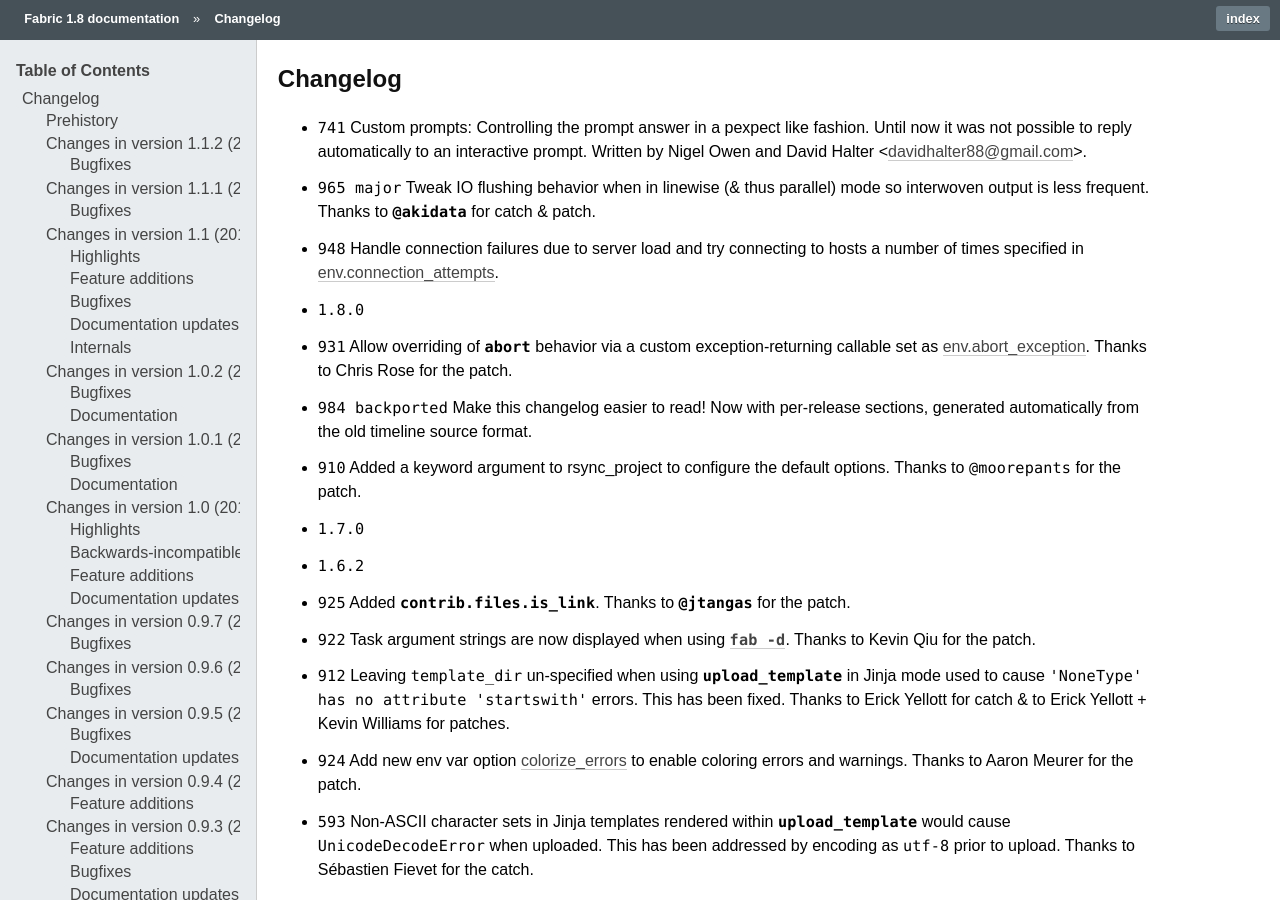
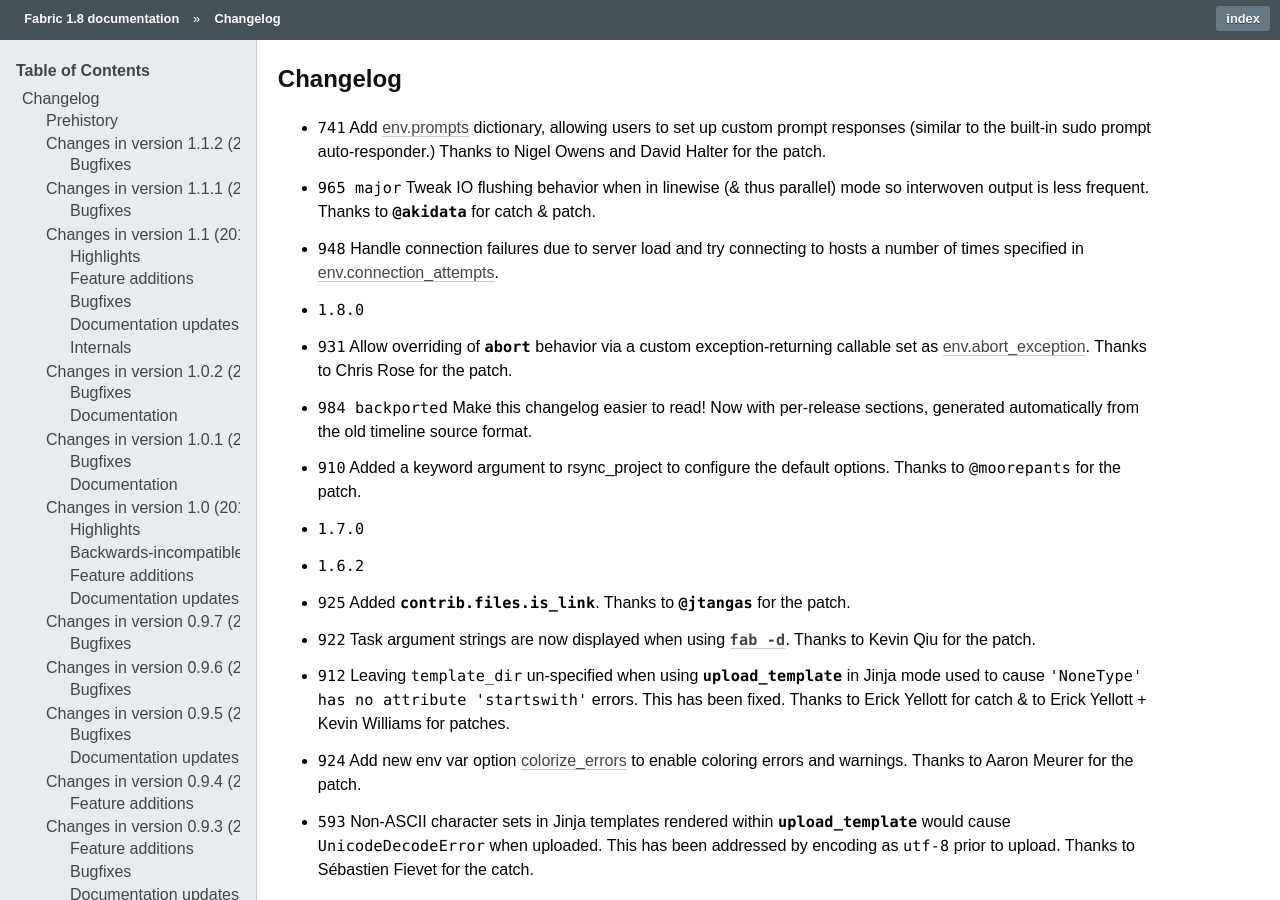
Before and after one commit to fabric/fabric, a Sphinx documentation site: the page built from docs/changelog.rst, in a window 1280 px wide and 900 px high. Built offline with Sphinx 7.4.7, drawn with Linux system fonts in a browser that asks for light colours; cross-references to code outside the pages are shown as plain code.

Commit message:
Update changelog language + link to docs
Re #1021

```diff
--- a/docs/changelog.rst
+++ b/docs/changelog.rst
@@ -4,10 +4,9 @@
 Changelog
 =========
 
-* :feature:`741` Custom prompts: Controlling the prompt answer in a pexpect
-  like fashion. Until now it was not possible to reply automatically to an
-  interactive prompt.
-  Written by Nigel Owen and David Halter <davidhalter88@gmail.com>.
+* :feature:`741` Add :ref:`env.prompts <prompts>` dictionary, allowing
+  users to set up custom prompt responses (similar to the built-in sudo prompt
+  auto-responder.) Thanks to Nigel Owens and David Halter for the patch.
 * :bug:`965 major` Tweak IO flushing behavior when in linewise (& thus
   parallel) mode so interwoven output is less frequent. Thanks to `@akidata`
   for catch & patch.
```
